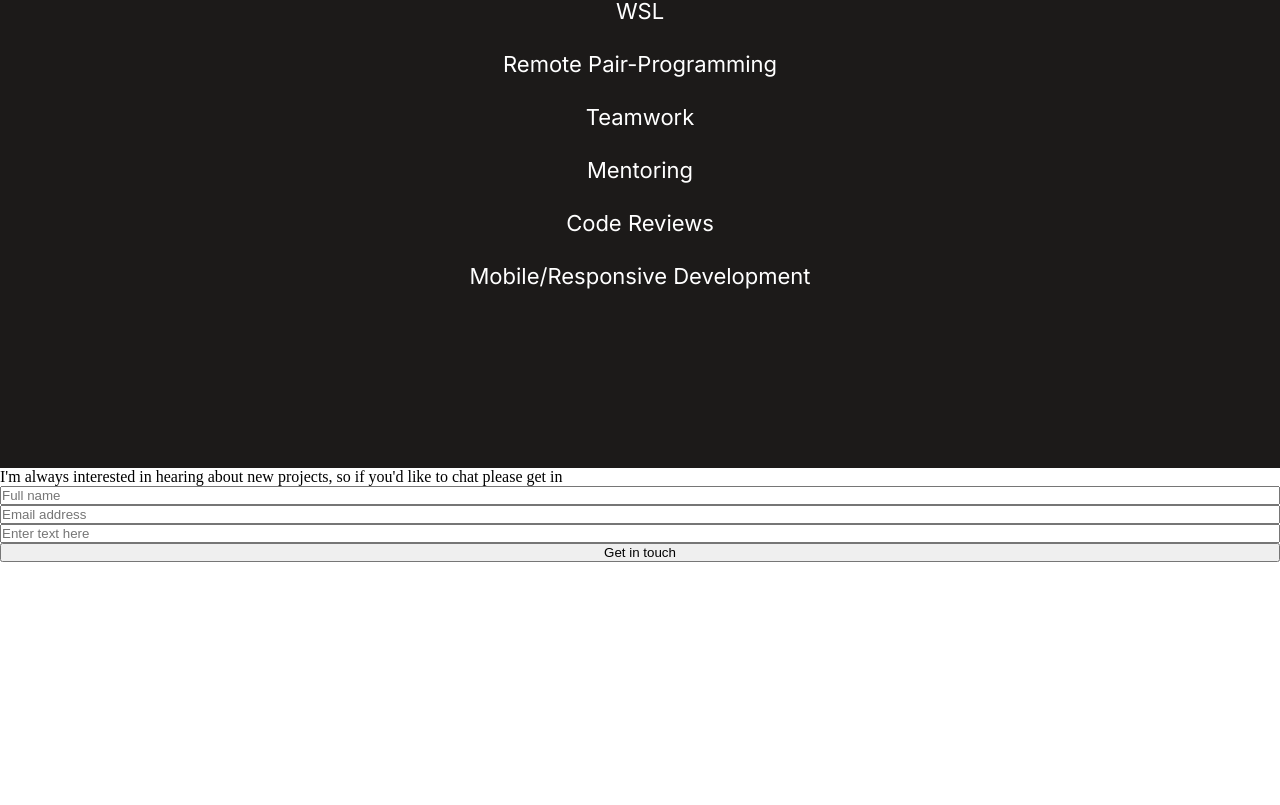
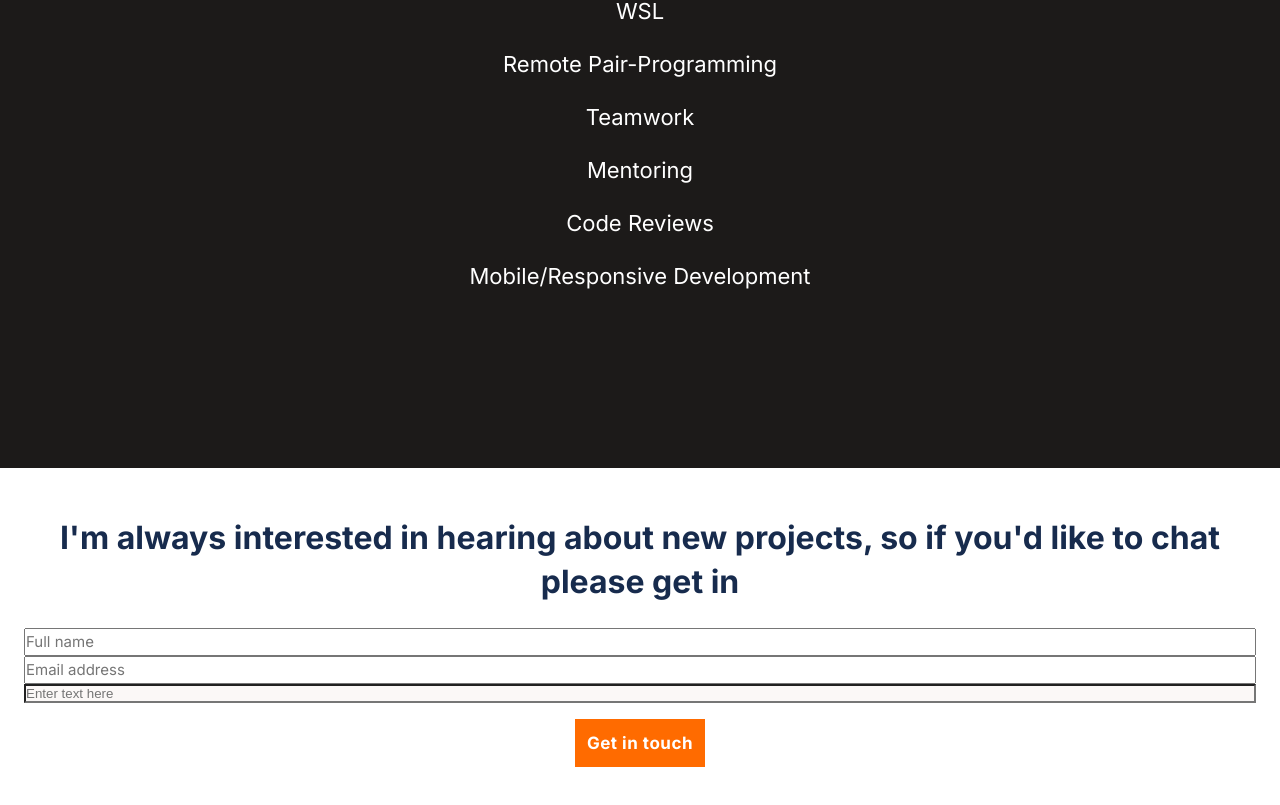
Before and after one commit to SarvarKh/Contact-form, a website: page index.html in a window 1280 px wide. Shown: the part 6239-7044 px from the top of the page. Before the commit the page ends 6801 px from the top, so only its background shows below. Drawn offline with Linux system fonts and the light colour scheme.

Commit message:
Add basic styling to form

```diff
--- a/css/main.css
+++ b/css/main.css
@@ -326,7 +326,55 @@ li {
   list-style: inside url("../media/svg/circle.svg");
 }
 
+footer {
+  padding: 24px;
+}
+
+.call-to-action {
+  font-family: Inter;
+  font-style: normal;
+  font-weight: bold;
+  font-size: 32px;
+  line-height: 44px;
+  text-align: center;
+  color: #172B4D;
+  margin: 24px 0px;
+}
+
 form {
   display: flex;
   flex-direction: column;
 }
+
+.form-part-1 {
+  font-family: Inter;
+  font-style: normal;
+  font-weight: normal;
+  font-size: 15px;
+  line-height: 24px;
+
+  display: flex;
+  align-items: center;
+
+  color: #979493;
+}
+
+.message {
+  background: #FBF8F7;
+}
+
+.submit-btn {
+  padding: 12px;
+  margin: 16px auto 124px auto;
+  background: #FF6B00;
+  color: #fff;
+  font-family: Inter;
+  font-style: normal;
+  font-weight: bold;
+  font-size: 17px;
+  line-height: 24px;
+
+  text-align: center;
+  letter-spacing: 0.03em;
+  border-style: none;
+}
--- a/index.html
+++ b/index.html
@@ -296,10 +296,10 @@
         I'm always interested in hearing about new projects, so if you'd like to chat please get in
       </div>
       <form name="contactform" action="https://formspree.io/f/xrgranbe" method="post">
-          <input type="text" name="name" placeholder="Full name" maxlength="20" required />
-          <input type="email" name="email" placeholder="Email address" required />
-          <input type="text" name="message" placeholder="Enter text here" class="text-m" maxlength="500" required />
-          <input type="submit" value="Get in touch" class="b-btn" />
+          <input type="text" name="name" placeholder="Full name" maxlength="20" required class="form-part-1" />
+          <input type="email" name="email" placeholder="Email address" required class="form-part-1" />
+          <input type="text" name="message" placeholder="Enter text here" class="message" maxlength="500" required />
+          <input type="submit" value="Get in touch" class="submit-btn" />
       </form>
     </footer>
 
```
